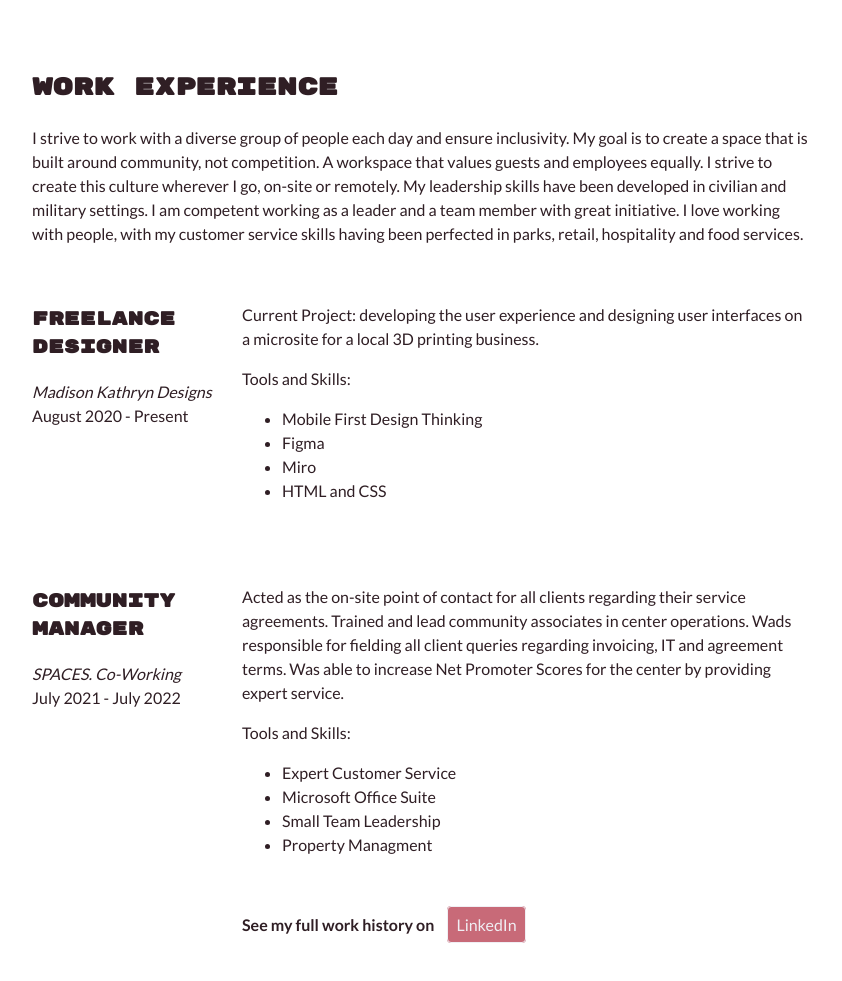
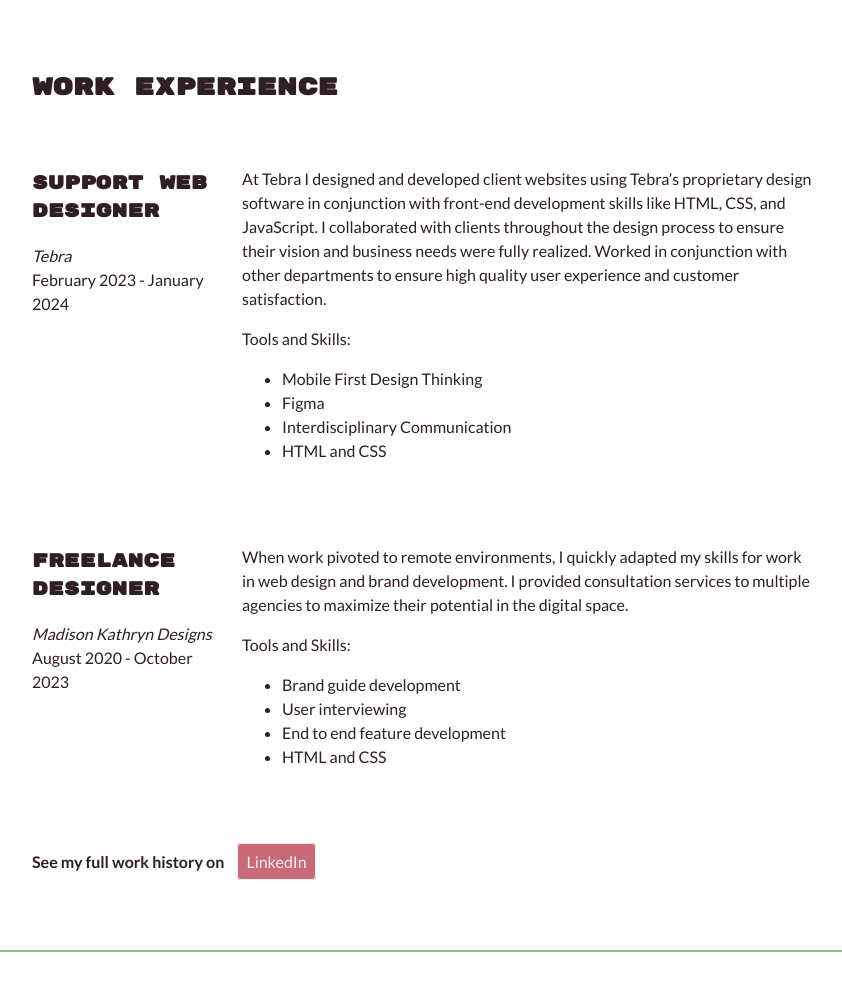
Before and after one commit to madiiwill97/css-project, a plain HTML site: page index.html in a window 1280 px wide. Shown: the part 1600-2581 px from the top of the page, without its empty margins (218-1060 px from the left). Drawn offline with Linux system fonts and the light colour scheme.

Commit message:
work experience update

```diff
--- a/index.html
+++ b/index.html
@@ -109,7 +109,7 @@
       <section class="workExperience">
         <div class="content-wrap item-details divider" id="work-experience">
           <h2>Work Experience</h2>
-          <p>
+          <!--<p>
             I strive to work with a diverse group of people each day and ensure
             inclusivity. My goal is to create a space that is built around
             community, not competition. A workspace that values guests and
@@ -119,32 +119,57 @@
             and a team member with great initiative. I love working with people,
             with my customer service skills having been perfected in parks,
             retail, hospitality and food services.
-          </p>
+          </p> -->
 
           <!-- Job 1 -->
           <section class="job-item">
             <div class="job-details">
-              <h3>Freelance Designer</h3>
-              <p>Madison Kathryn Designs</p>
-              <p>August 2020 - Present</p>
+              <h3>Support Web Designer</h3>
+              <p>Tebra</p>
+              <p>February 2023 - January 2024</p>
             </div>
             <div class="job-summary">
               <p>
-                Current Project: developing the user experience and designing
-                user interfaces on a microsite for a local 3D printing business.
+                At Tebra I designed and developed client websites using Tebra’s proprietary design software in conjunction
+with front-end development skills like HTML, CSS, and JavaScript. I collaborated with clients throughout
+the design process to ensure their vision and business needs were fully realized. Worked in conjunction with
+other departments to ensure high quality user experience and customer satisfaction.
               </p>
               <p>Tools and Skills:</p>
               <ul>
                 <li>Mobile First Design Thinking</li>
                 <li>Figma</li>
-                <li>Miro</li>
+                <li>Interdisciplinary Communication</li>
                 <li>HTML and CSS</li>
               </ul>
             </div>
           </section>
           <!-- End of Job 1 Block. -->
+         <!-- Job 2 -->
+                    <section class="job-item">
+                      <div class="job-details">
+                        <h3>Freelance Designer</h3>
+                        <p>Madison Kathryn Designs</p>
+                        <p>August 2020 - October  2023</p>
+                      </div>
+                      <div class="job-summary">
+                        <p>
+                          When work pivoted to remote environments, I quickly adapted my skills for work in web design and brand
+                          development. I provided consultation services to multiple agencies to maximize their potential in the digital
+                          space.
+                        </p>
+                        <p>Tools and Skills:</p>
+                        <ul>
+                          <li>Brand guide development</li>
+                          <li>User interviewing</li>
+                          <li>End to end feature development</li>
+                          <li>HTML and CSS</li>
+                        </ul>
+                      </div>
+                    </section>
+          <!-- End of Job 2 Block. -->
 
-          <!-- Job 2 -->
+          <!-- Old Jobs
           <section class="job-item">
             <div class="job-details">
               <h3>Community Manager</h3>
@@ -166,7 +191,7 @@
                 <li>Microsoft Office Suite</li>
                 <li>Small Team Leadership</li>
                 <li>Property Managment</li>
-              </ul>
+              </ul> -->
               <br />
               <p>
                 <b>See my full work history on </b
```
